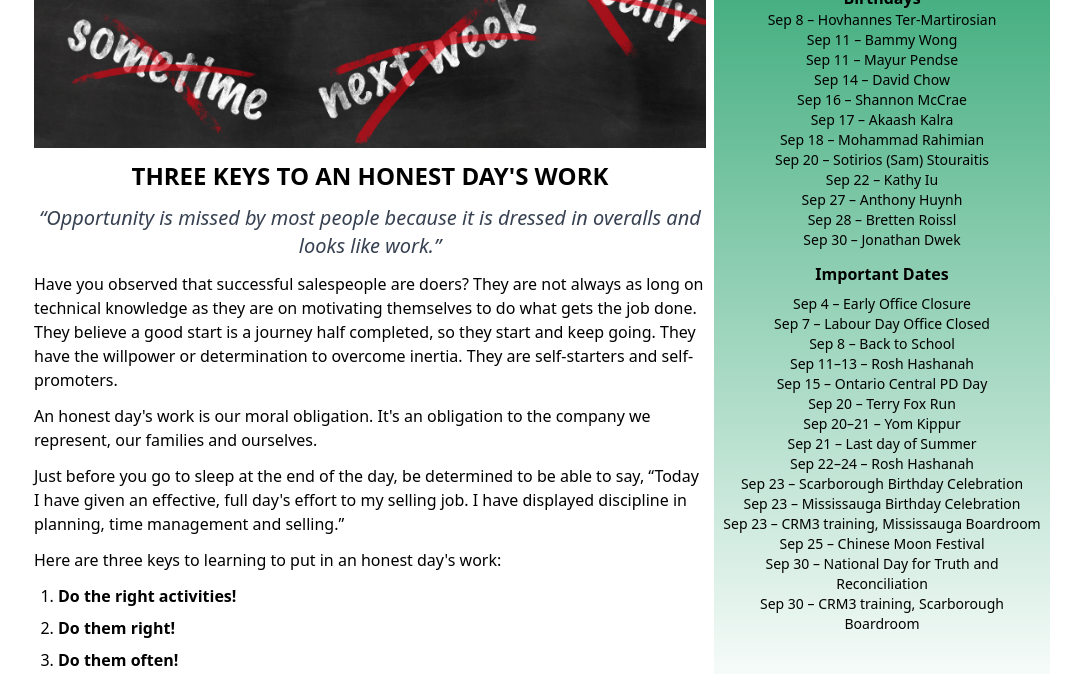
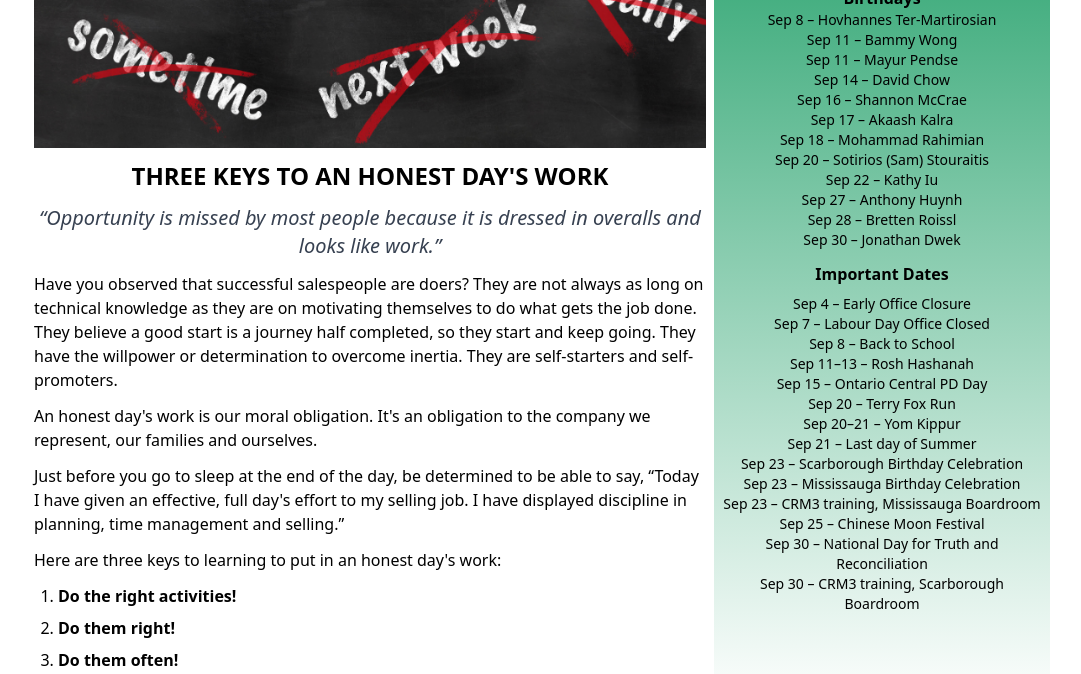
Before and after one commit to treeStoneIT/dfsin-newsletter, a website: page public/2026/9-sep.html in a window 1280 px wide. Shown: the part 440-1114 px from the top of the page, without its empty margins (98-1179 px from the left). Drawn offline with Linux system fonts and the light colour scheme.

Commit message:
remove x 2 Rosh Hashanah event from September 2026 newsletter

```diff
--- a/public/2026/9-sep.html
+++ b/public/2026/9-sep.html
@@ -83,7 +83,6 @@
                         <li class="mb-0">Sep 20 – Terry Fox Run</li>
                         <li class="mb-0">Sep 20–21 – Yom Kippur</li>
                         <li class="mb-0">Sep 21 – Last day of Summer</li>
-                        <li class="mb-0">Sep 22–24 – Rosh Hashanah</li>
                         <li class="mb-0">Sep 23 – Scarborough Birthday Celebration</li>
                         <li class="mb-0">Sep 23 – Mississauga Birthday Celebration</li>
                         <li class="mb-0">Sep 23 – CRM3 training, Mississauga Boardroom</li>
```
